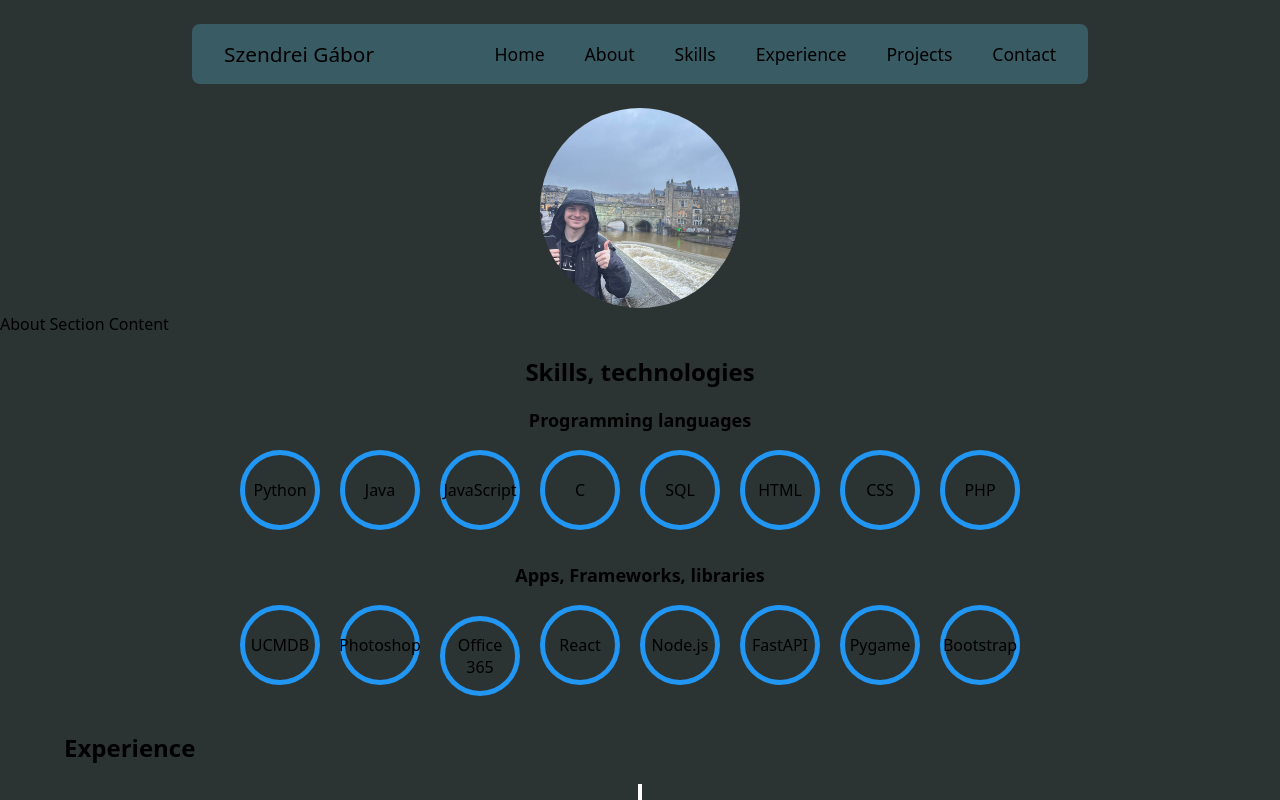
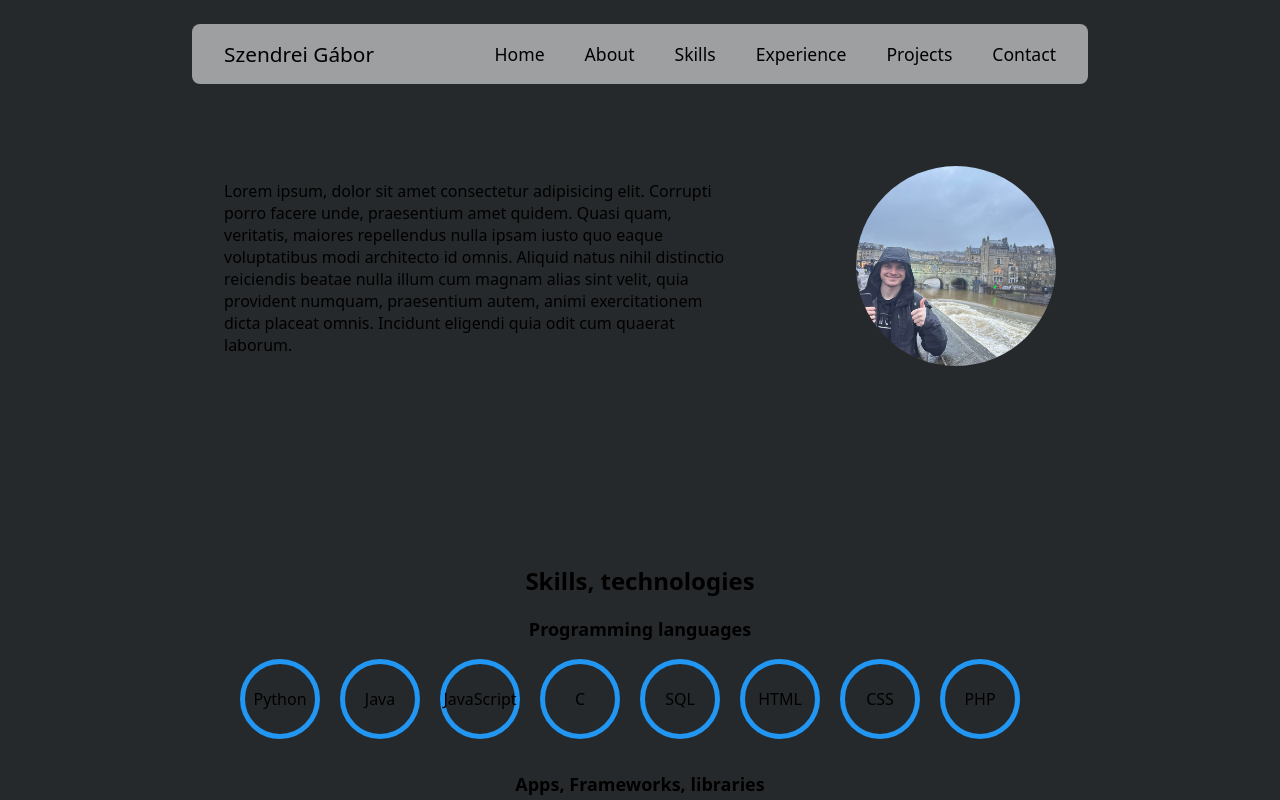
Before and after one commit to SzGabor1/portfolio, a React (Vite) app: page / in a window 1280 px wide. Shown: the top 800 px of the page. Built offline with nearby package versions, Linux system fonts and the light colour scheme.

Commit message:
Add About component and update styles

```diff
--- a/src/App.tsx
+++ b/src/App.tsx
@@ -5,6 +5,7 @@ import Header from './components/header';
 import Experience from './components/experience';
 import Skills from './components/skills';
 import ProjectCarousel from './components/projects';
+import About from './components/about';
 
 import mejpg from './assets/me.jpg';
 import kerijpg from './assets/keri.jpg';
@@ -130,8 +131,9 @@ function App() {
   return (
     <>
       <Header scrollToSection={scrollToSection} />
+      <div id="about">
+      <About />
       <Profile />
-      <div id="about">About Section Content
       </div>
       <div id="skills">
         {<Skills />}
--- /dev/null
+++ b/src/components/about.tsx
@@ -0,0 +1,15 @@
+import '../styles/about.css';
+
+const About = () => {
+  return (
+    <div className="about">
+        <p>
+            Lorem ipsum, dolor sit amet consectetur adipisicing elit. Corrupti porro facere unde, praesentium amet quidem. Quasi quam, veritatis, maiores repellendus nulla ipsam iusto quo eaque voluptatibus modi architecto id omnis.
+            Aliquid natus nihil distinctio reiciendis beatae nulla illum cum magnam alias sint velit, quia provident numquam, praesentium autem, animi exercitationem dicta placeat omnis. Incidunt eligendi quia odit cum quaerat laborum.
+        </p>
+    </div>
+
+  );
+};
+
+export default About;
--- a/src/styles/App.css
+++ b/src/styles/App.css
@@ -1,6 +1,7 @@
 * {
   box-sizing: border-box;
   font-family: system-ui, -apple-system, BlinkMacSystemFont, 'Segoe UI', Roboto, Oxygen, Ubuntu, Cantarell, 'Open Sans', 'Helvetica Neue', sans-serif;
+
 }
 .logo {
   height: 6em;
--- /dev/null
+++ b/src/styles/about.css
@@ -0,0 +1,30 @@
+#about {
+    align-items: center;
+    display: flex;
+    gap: 5rem;
+    justify-content: center;
+    margin: 3rem auto 10rem;
+    padding: 2rem 0;
+    width: 65%;
+  }
+
+  .profile_image {
+    flex: 0 0 auto; /* Let the image grow or shrink as needed */
+  }
+
+  .about p {
+    flex: 1 1 auto; /* Let the paragraph grow or shrink as needed */
+    display: block;
+    margin-block-start: 1em;
+    margin-block-end: 1em;
+    margin-inline-start: 0px;
+    margin-inline-end: 0px;
+  }
+
+  @media (max-width: 768px) {
+    #about {
+      flex-direction: column;
+      align-items: center;
+      text-align: center;
+    }
+  }
--- a/src/styles/header.css
+++ b/src/styles/header.css
@@ -1,5 +1,6 @@
 header {
-  background: #395B64;
+  background: #9d9fa0;
+  /* background: #80b0dd; */
   width: 70%;
   margin: 1.5rem auto;
   padding: 0rem 2rem;
@@ -34,7 +35,7 @@ header ul li:before {
   position: absolute;
   top: 100%;
   left: 0;
-  background: rgb(33, 150, 243);
+  background: #3498db;
   height: 2px;
   transition: .3s;
   width: 0;
@@ -45,7 +46,7 @@ header ul li:hover:before {
 }
 header ul li:hover {
   cursor: pointer;
-  color:rgb(33, 150, 243);
+  color:#3498db;
   transition: .3s;
 }
 .open {
--- a/src/styles/index.css
+++ b/src/styles/index.css
@@ -6,7 +6,7 @@ margin: 0;
 padding: 0;
 width: 100%;
 height: 100%;
-background-color: #2C3333;
+background-color: #26292b;
 }
 
 
--- a/src/styles/profile.css
+++ b/src/styles/profile.css
@@ -2,7 +2,8 @@
   width: 100%;
   height: 100%;
   object-fit: cover;
-  text-align: center;
+  margin-left: 50px;
+
 }
 .profile_img img {
   width: 200px;
```
